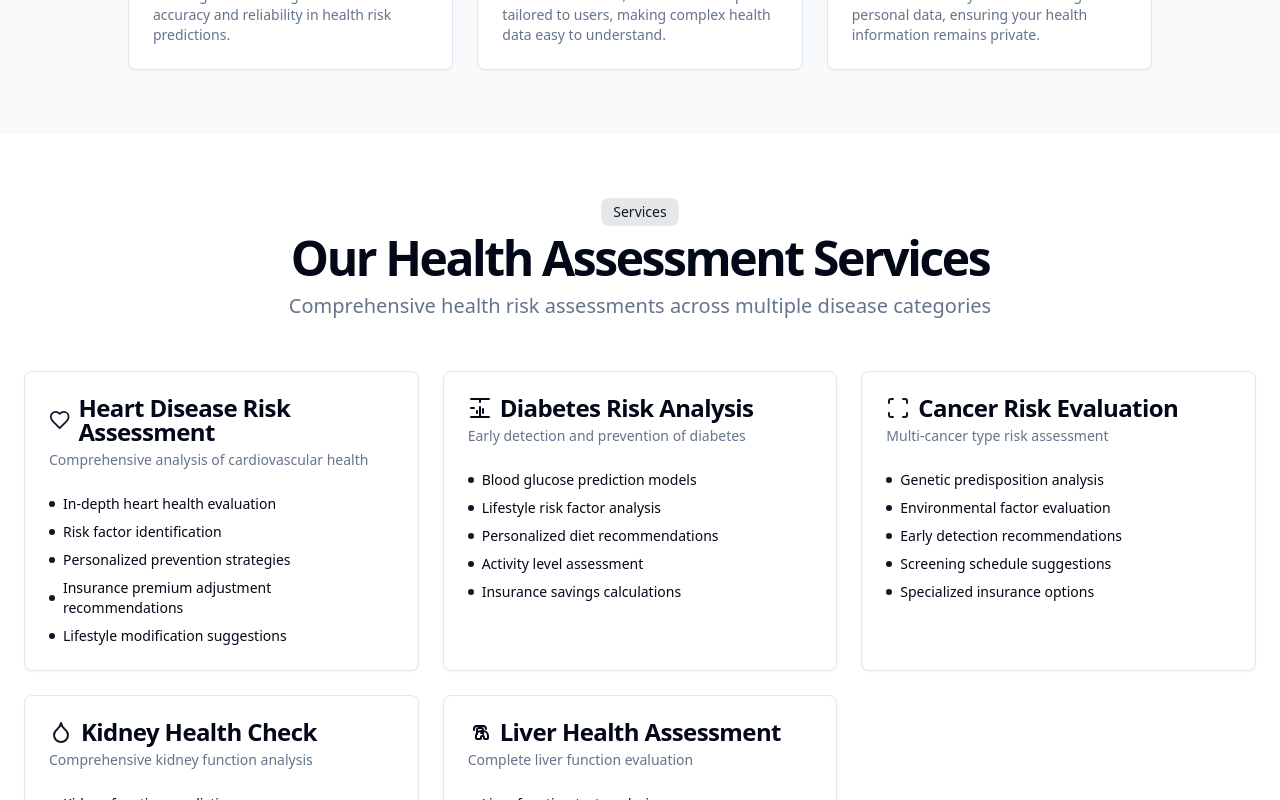
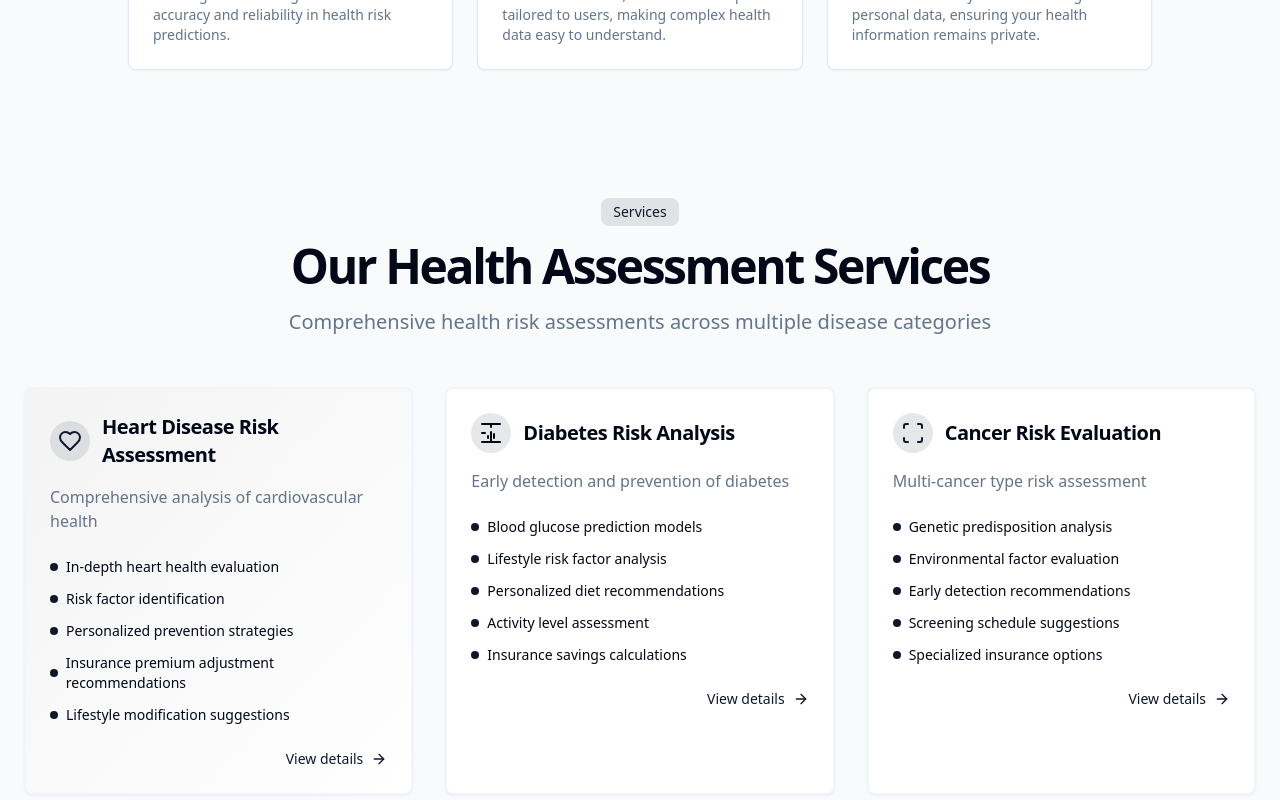
Before and after one commit to Himanshusingh9647/CardiaLink, a React (Vite) app: page / in a window 1280 px wide. Shown: the part 1460-2260 px from the top of the page. Built offline with nearby package versions, Linux system fonts and the light colour scheme.

Commit message:
Refactor: Improve UI with Shadcn UI
Integrate Shadcn UI components for improved styling and user interface.

```diff
--- a/src/components/ServicesSection.tsx
+++ b/src/components/ServicesSection.tsx
@@ -7,10 +7,9 @@ import { Link } from "react-router-dom";
 
 export function ServicesSection() {
   return (
-    <section className="py-16" id="services">
+    <section className="py-16 bg-muted/50" id="services">
       <div className="container px-4 md:px-6">
-        <div className="flex flex-col items-center justify-center space-y-4 text-center">
-          <div className="space-y-2">
+        <div className="flex flex-col items-center justify-center space-y-4 text-center mb-12">
           <div className="inline-block rounded-lg bg-primary/10 px-3 py-1 text-sm text-primary">
             Services
           </div>
@@ -21,34 +20,57 @@ export function ServicesSection() {
             Comprehensive health risk assessments across multiple disease categories
           </p>
         </div>
-        </div>
 
-        <div className="grid grid-cols-1 md:grid-cols-2 lg:grid-cols-3 gap-6 mt-12">
+        <div className="grid grid-cols-1 md:grid-cols-2 lg:grid-cols-3 gap-8 mt-8">
           {services.map((service, index) => (
             <Link
               key={service.title}
               to={service.href}
-              className="block transition-transform hover:-translate-y-1 focus:outline-none focus:ring-2 focus:ring-primary focus:ring-offset-2 rounded-lg"
+              className="block transition-all duration-300 hover:-translate-y-2 focus:outline-none focus:ring-2 focus:ring-primary focus:ring-offset-2 rounded-lg"
             >
-              <Card className={cn("overflow-hidden h-full hover:shadow-lg cursor-pointer",
-                index === 0 && "lg:col-span-2 lg:row-span-2")}>
-                <CardHeader className="p-6">
-                  <div className="flex items-center gap-2">
+              <Card className={cn(
+                "h-full shadow-sm hover:shadow-lg border-2 border-muted hover:border-primary/20 transition-all duration-300",
+                index === 0 && "lg:col-span-2 lg:row-span-2 bg-gradient-to-br from-primary/5 to-background"
+              )}>
+                <CardHeader className="p-6 space-y-4">
+                  <div className="flex items-center gap-3">
+                    <div className="p-2 rounded-full bg-primary/10">
                       <service.icon className="h-6 w-6 text-primary" />
-                    <CardTitle>{service.title}</CardTitle>
                     </div>
-                  <CardDescription>{service.description}</CardDescription>
+                    <CardTitle className="text-xl font-bold">{service.title}</CardTitle>
+                  </div>
+                  <CardDescription className="text-base">{service.description}</CardDescription>
                 </CardHeader>
                 <CardContent className="p-6 pt-0">
-                  <ul className="space-y-2 text-sm">
+                  <ul className="space-y-3">
                     {service.features.map((feature) => (
-                      <li key={feature} className="flex items-center">
-                        <div className="mr-2 h-1.5 w-1.5 rounded-full bg-primary" />
-                        {feature}
+                      <li key={feature} className="flex items-center gap-2 text-sm">
+                        <div className="h-2 w-2 rounded-full bg-primary" />
+                        <span>{feature}</span>
                       </li>
                     ))}
                   </ul>
                 </CardContent>
+                <CardFooter className="p-6 pt-0 flex justify-end">
+                  <div className="text-sm font-medium text-primary flex items-center gap-1">
+                    View details
+                    <svg
+                      xmlns="http://www.w3.org/2000/svg"
+                      width="16"
+                      height="16"
+                      viewBox="0 0 24 24"
+                      fill="none"
+                      stroke="currentColor"
+                      strokeWidth="2"
+                      strokeLinecap="round"
+                      strokeLinejoin="round"
+                      className="ml-1"
+                    >
+                      <path d="M5 12h14"></path>
+                      <path d="m12 5 7 7-7 7"></path>
+                    </svg>
+                  </div>
+                </CardFooter>
               </Card>
             </Link>
           ))}
```
Lines whose indentation alone changed are shown as unchanged.
